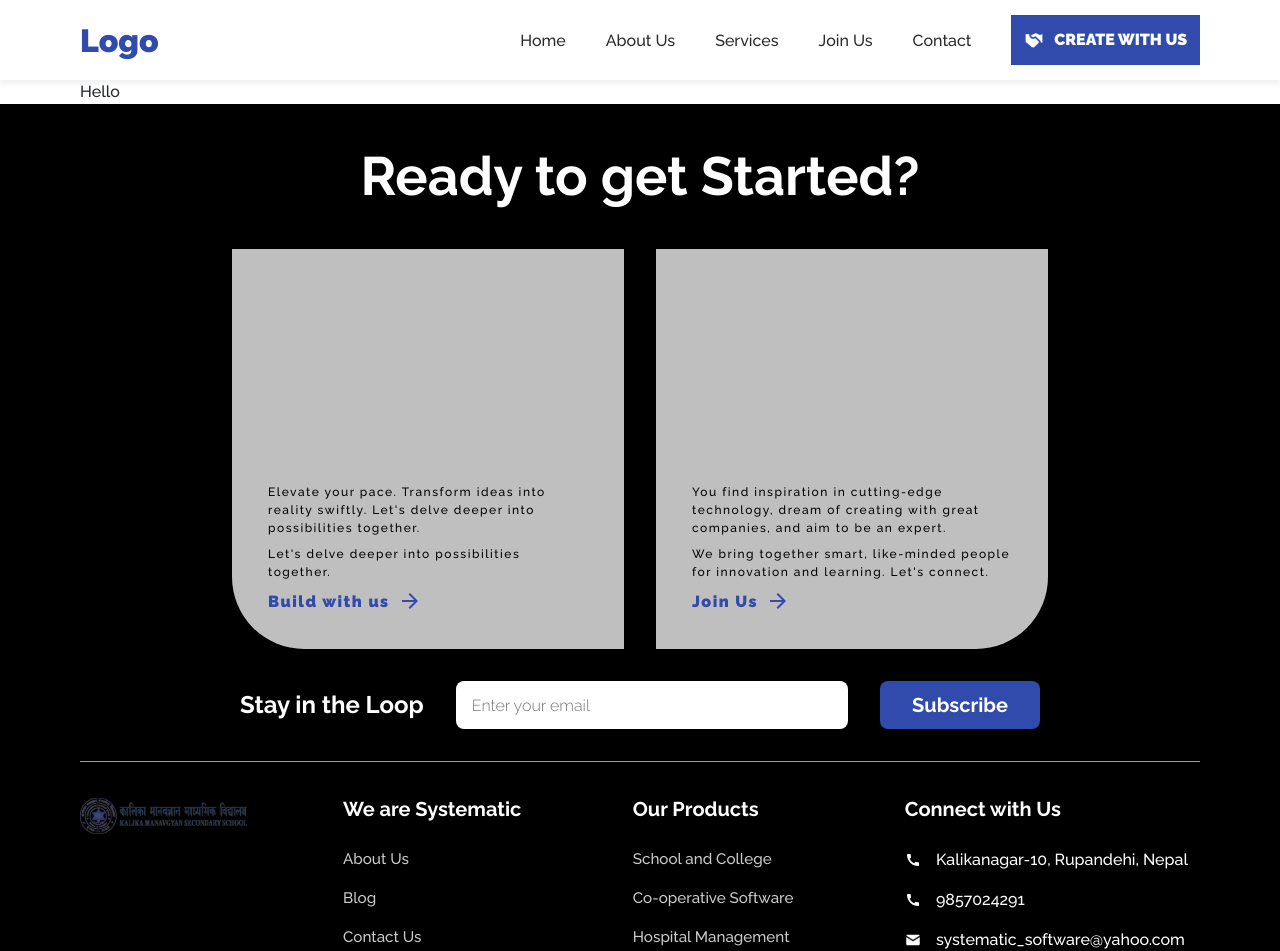
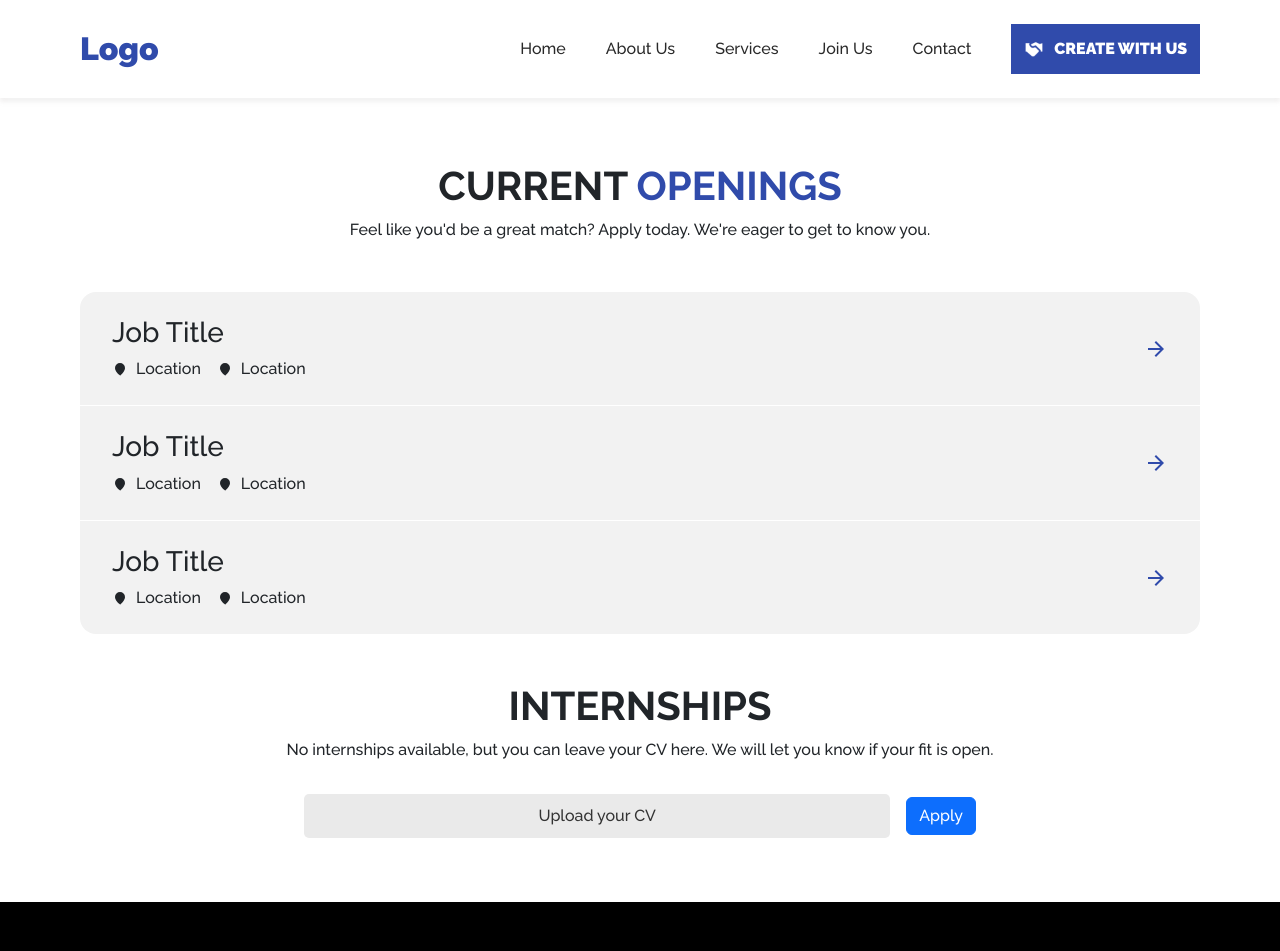
Before and after one commit to anishrajpandey/Systematic-software, a React (Create React App) app: page /career in a window 1280 px wide. Shown: the top 951 px of the page. Built offline with nearby package versions, Linux system fonts and the light colour scheme.

Commit message:
Caareer section Complete

```diff
--- a/src/App.css
+++ b/src/App.css
@@ -18,7 +18,8 @@ body {
 }
 
 /* HERO SECTION START */
-.main {
+
+.main#home {
   display: flex;
   flex: 1;
   padding: 0 0 0 5em;
@@ -111,11 +112,11 @@ body {
 }
 
 /* SERVICES SECTION STAART */
-#services{
+#services {
   position: relative;
   margin-bottom: 5rem;
 }
-#services  .services_background {
+#services .services_background {
   /* background-image: url("https://i.pinimg.com/736x/1e/96/4a/1e964a46109e107641f14c8a7f137882.jpg"); */
   background-color: rgb(241, 241, 241);
   position: absolute;
--- /dev/null
+++ b/src/components/FileInput/fileinput.css
@@ -0,0 +1,37 @@
+/* File input container */
+.file-input-container {
+  position: relative;
+  width: 100%;
+}
+
+/* File input */
+.file-input {
+  opacity: 0;
+  position: absolute;
+  top: 0;
+  left: 0;
+  width: 100%;
+  height: 100%;
+  cursor: pointer;
+}
+
+/* File input label */
+.file-input-label {
+  display: inline-block;
+  padding: 10px 20px;
+  background-color: #eaeaea;
+  width: 100%;
+  color: #333;
+  border-radius: 5px;
+}
+
+/* File input label hover */
+.file-input-label:hover {
+  background-color: #ccc;
+}
+
+/* File input label focus */
+.file-input-label:focus {
+  outline: none;
+  box-shadow: 0 0 0 3px rgba(0, 0, 0, 0.2);
+}
--- /dev/null
+++ b/src/components/FileInput/index.js
@@ -0,0 +1,24 @@
+import React, { useState } from "react";
+import "./fileinput.css";
+
+const FileInput = ({ placeholder }) => {
+  const [file, setFile] = useState(null);
+  const handleFileChange = (e) => {
+    setFile(e.target.files[0]);
+  };
+  return (
+    <div class="file-input-container">
+      <input
+        type="file"
+        id="file"
+        class="file-input"
+        onChange={handleFileChange}
+      />
+      <label for="file" class="file-input-label">
+        {file ? file.name : placeholder ? placeholder : "Select File"}
+      </label>
+    </div>
+  );
+};
+
+export default FileInput;
--- /dev/null
+++ b/src/components/JobCard/JobCard.js
@@ -0,0 +1,72 @@
+import React from "react";
+import "./index.css";
+
+const JobCard = () => {
+  return (
+    <div className="jobContainer">
+      <div>
+        <h3>Job Title</h3>
+        <div className="jobDescriptionItems">
+          <div>
+            <svg
+              xmlns="http://www.w3.org/2000/svg"
+              width="16"
+              height="16"
+              fill="currentColor"
+              class="bi bi-geo-alt"
+              viewBox="0 0 16 16"
+            >
+              <path d="M8 1a5 5 0 0 1 5 5c0 3.182-3.546 6.377-4.432 7.182a.5.5 0 0 1-.736 0C6.546 12.377 3 9.182 3 6a5 5 0 0 1 5-5zm0 1a4 4 0 0 1 4 4c0 2.182-2.546 5.377-3.236 6.545a.5.5 0 0 1-.728 0C6.546 11.377 4 8.182 4 6a4 4 0 0 1 4-4z" />
+              <path d="M8 4a2 2 0 1 1 0 4 2 2 0 0 1 0-4z" />
+            </svg>
+            <span
+              style={{
+                marginLeft: "0.5rem",
+              }}
+            >
+              Location
+            </span>
+          </div>
+          <div>
+            <svg
+              xmlns="http://www.w3.org/2000/svg"
+              width="16"
+              height="16"
+              fill="currentColor"
+              class="bi bi-geo-alt"
+              viewBox="0 0 16 16"
+            >
+              <path d="M8 1a5 5 0 0 1 5 5c0 3.182-3.546 6.377-4.432 7.182a.5.5 0 0 1-.736 0C6.546 12.377 3 9.182 3 6a5 5 0 0 1 5-5zm0 1a4 4 0 0 1 4 4c0 2.182-2.546 5.377-3.236 6.545a.5.5 0 0 1-.728 0C6.546 11.377 4 8.182 4 6a4 4 0 0 1 4-4z" />
+              <path d="M8 4a2 2 0 1 1 0 4 2 2 0 0 1 0-4z" />
+            </svg>
+            <span
+              style={{
+                marginLeft: "0.5rem",
+              }}
+            >
+              Location
+            </span>
+          </div>
+        </div>
+      </div>
+      <div className="arrowBlue">
+        <img src="/bluearrow.svg" alt="arrow" height={24} width={24}  />
+      </div>
+      {/* <svg
+        xmlns="http://www.w3.org/2000/svg"
+        width="16"
+        height="16"
+        fill="currentColor"
+        class="bi bi-chevron-right"
+        viewBox="0 0 16 16"
+      >
+        <path
+          fill-rule="evenodd"
+          d="M5.646 4.646a.5.5 0 0 1 0 .708L9.293 8 5.646 11.646a.5.5 0 0 1-.708-.708L8.293 8 5.646 5.354a.5.5 0 0 1 0-.708z"
+        />
+      </svg> */}
+    </div>
+  );
+};
+
+export default JobCard;
--- /dev/null
+++ b/src/components/JobCard/index.css
@@ -0,0 +1,22 @@
+.jobContainer {
+  display: flex;
+  justify-content: space-between;
+  align-items: center;
+  padding: 1.5rem 2rem;
+  cursor: pointer;
+}
+.jobContainer:hover .arrowBlue {
+  transform: translateX(5px);
+}
+.jobContainer .jobDescriptionItems {
+  flex-direction: row;
+  display: flex;
+  gap: 1rem;
+}
+.jobContainer .arrowBlue {
+  transition: all 200ms ease;
+  cursor: pointer;
+}
+.jobContainer .arrowBlue:hover {
+  transform: translateX(5px);
+}
--- a/src/components/global/nav/nav.css
+++ b/src/components/global/nav/nav.css
@@ -6,8 +6,8 @@
   top: 0;
   display: flex;
   flex: 1;
-  height: 5em;
-  padding: 2em 5em;
+  /* height: em; */
+  padding: 1.5em 5em;
   align-items: center;
   justify-content: space-between;
   background: #fff;
--- a/src/index.css
+++ b/src/index.css
@@ -2,8 +2,8 @@
 
 body {
   margin: 0;
-  font-family: -apple-system, BlinkMacSystemFont, 'Segoe UI', 'Roboto', 'Oxygen',
-    'Ubuntu', 'Cantarell', 'Fira Sans', 'Droid Sans', 'Helvetica Neue',
+  font-family: -apple-system, BlinkMacSystemFont, "Segoe UI", "Roboto", "Oxygen",
+    "Ubuntu", "Cantarell", "Fira Sans", "Droid Sans", "Helvetica Neue",
     sans-serif;
   -webkit-font-smoothing: antialiased;
   -moz-osx-font-smoothing: grayscale;
@@ -12,7 +12,7 @@ body {
 }
 
 code {
-  font-family: source-code-pro, Menlo, Monaco, Consolas, 'Courier New',
+  font-family: source-code-pro, Menlo, Monaco, Consolas, "Courier New",
     monospace;
 }
 * {
@@ -24,6 +24,7 @@ code {
   --black: #0a0a0a;
   --white: #ffffff;
   --gray: #292929;
+  --light-gray: #f2f2f2;
   --primary: #304bab;
   font-size: 16px;
 }
--- a/src/pages/Career/Career.js
+++ b/src/pages/Career/Career.js
@@ -1,13 +1,91 @@
 import React from "react";
 import NavBar from "../../components/global/nav";
 import Footer from "../../components/global/footer";
+import JobCard from "../../components/JobCard/JobCard";
+import "./career.css";
+import FileInput from "../../components/FileInput";
 
 export default function Career() {
+  const jobs = [
+    {
+      title: "Job Title",
+      location: "Location",
+      description: "Job Description",
+    },
+    {
+      title: "Job Title",
+      location: "Location",
+      description: "Job Description",
+    },
+    {
+      title: "Job Title",
+      location: "Location",
+      description: "Job Description",
+    },
+  ];
   return (
     <>
       <NavBar />
-      <section id="contact" className="main">
-        Hello
+      <section id="contact" className="career">
+        <div className="headingsContainer">
+          <h1
+            style={{
+              textTransform: "uppercase",
+              fontWeight: "bold",
+            }}
+          >
+            Current <span className="headingTextBlue">Openings</span>
+          </h1>
+          <p>
+            Feel like you'd be a great match? Apply today. We're eager to get to
+            know you.
+          </p>
+        </div>
+        <div className="jobsContainer">
+          {jobs.map((job, index) => (
+            <>
+              <JobCard
+                key={index}
+                title={job.title}
+                location={job.location}
+                description={job.description}
+              />
+              {index !== jobs.length - 1 && <div className="divider" />}
+            </>
+          ))}
+        </div>
+        <div className="headingsContainer">
+          <h1
+            style={{
+              textTransform: "uppercase",
+              fontWeight: "bold",
+            }}
+          >
+            Internships
+          </h1>
+          <p>
+            No internships available, but you can leave your CV here. We will
+            let you know if your fit is open.
+          </p>
+
+          <div
+            style={{
+              display: "flex",
+              flexDirection: "row",
+              justifyContent: "center",
+              alignItems: "center",
+              marginInline: "auto",
+              gap: "1rem",
+              maxWidth: "60%",
+              marginTop: "2rem",
+            }}
+          >
+            <FileInput placeholder="Upload your CV" />
+            <a href="/contact" className="btn btn-primary">
+              Apply
+            </a>
+          </div>
+        </div>
       </section>
       <Footer />
     </>
--- /dev/null
+++ b/src/pages/Career/career.css
@@ -0,0 +1,24 @@
+.career {
+  padding: 1rem 5rem;
+}
+.headingsContainer {
+  text-align: center;
+  margin-block: 3rem;
+}
+
+.jobsContainer {
+  display: flex;
+  flex-direction: column;
+  margin-top: 50px;
+  background-color: var(--light-gray);
+  border-radius: 1rem;
+}
+.divider {
+  width: 100%;
+  height: 1px;
+  background-color: var(--white);
+  /* margin-top: 1rem; */
+}
+.headingTextBlue {
+  color: var(--primary);
+}
```
Also changed, not shown: 1 other file (tests, documents, lock files or other folders).
